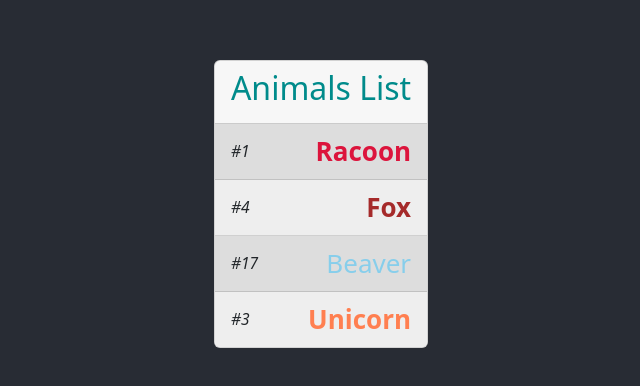
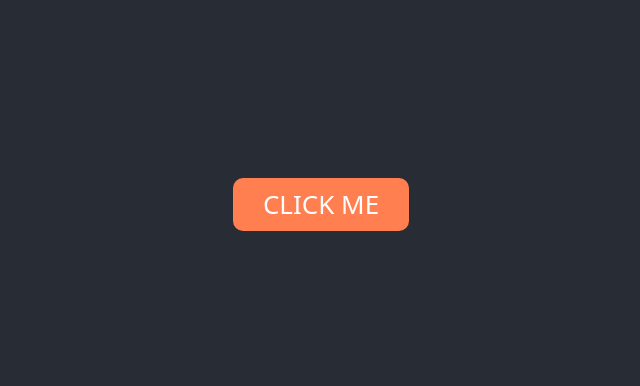
Before and after one commit to A-Kija/didziapedziai, a React (Create React App) app in the folder r1/: page / in a window 1280 px wide. Shown: the part 196-582 px from the top of the page, without its empty margins (319-959 px from the left). Built offline with nearby package versions, Linux system fonts and the light colour scheme.

Commit message:
button css

```diff
--- a/r1/src/App.jsx
+++ b/r1/src/App.jsx
@@ -1,6 +1,7 @@
+import 'bootstrap/dist/css/bootstrap.min.css';
 import './App.scss';
-import 'bootstrap/dist/css/bootstrap.min.css';
 import AnimalLi from './Components/008/AnimalLi';
+import Click from './Components/008/Click';
 
 const data = [
     { id: 1, animal: 'Racoon', color: 'crimson', bold: true },
@@ -15,16 +16,21 @@ function App() {
         <div className="App">
             <header className="App-header">
 
-                <div className="card">
+            <Click/>
+
+                {/* <div className="card">
                     <div className="card-header">
                         <h2>Animals List</h2>
                     </div>
+
+
+
                     <ul className="list-group list-group-flush">
                         {
                             data.map((a, i) => <AnimalLi key={a.id} animal={a} index={i} />)
                         }
                     </ul>
-                </div>
+                </div> */}
 
 
             </header>
--- a/r1/src/App.scss
+++ b/r1/src/App.scss
@@ -80,3 +80,49 @@ $brick: brown;
         font-size: 0.6em;
     }
 }
+
+// ---------------------BUTTON
+$butonBlue: skyblue;
+$butonGray: gray;
+$butonRed: crimson;
+$butonCoral: coral;
+button {
+    display: inline-block;
+    padding: 7px 30px;
+    margin: 20px 10px;
+    border-radius: 10px;
+    box-sizing: border-box;
+    text-decoration: none;
+    font-weight: 300;
+    border: none;
+    outline: none;
+    text-align: center;
+    transition: all 0.2s;
+    text-transform: uppercase;
+    background-color: $butonGray;
+    color: white;
+    &:hover {
+        background-color: darken($butonGray, 20%);
+    }
+    &.blue {
+        background-color: $butonBlue;
+        color: white;
+        &:hover {
+            background-color: darken($butonBlue, 20%);
+        }
+    }
+    &.red {
+        background-color: $butonRed;
+        color: white;
+        &:hover {
+            background-color: darken($butonRed, 20%);
+        }
+    }
+    &.coral {
+        background-color: $butonCoral;
+        color: white;
+        &:hover {
+            background-color: darken($butonCoral, 20%);
+        }
+    }
+}
--- /dev/null
+++ b/r1/src/Components/008/Click.jsx
@@ -0,0 +1,10 @@
+function Click() {
+
+    return (
+        <div>
+            <button className="coral">Click Me</button>
+        </div>
+    );
+}
+
+export default Click;
```
